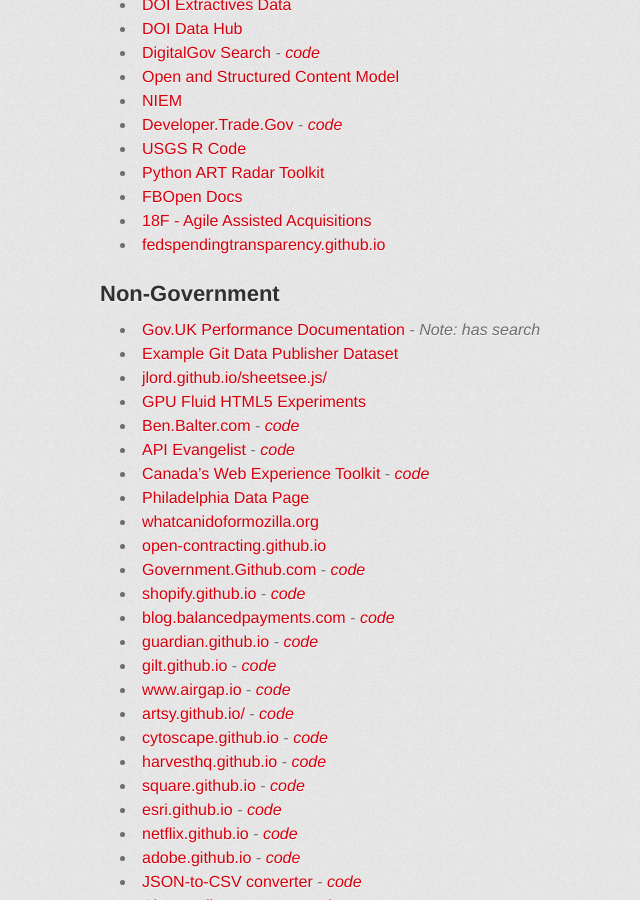
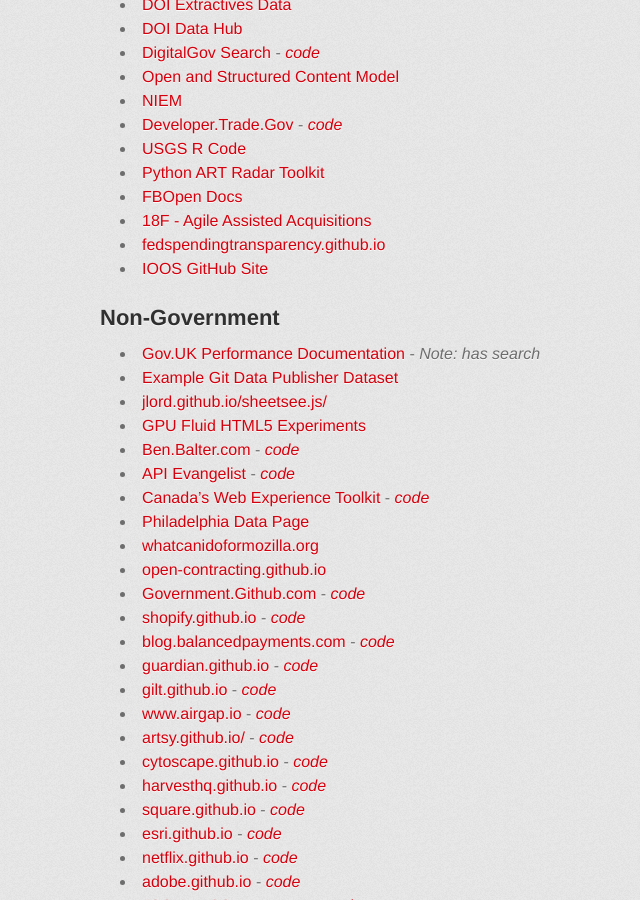
Before and after one commit to GSA/Open-Data-Collaboration-Sandbox, a Jekyll site: the page built from website_examples.md, in a window 1280 px wide and 900 px high, scrolled down 893 px. Shown: the whole window, without its empty margins (230-870 px from the left). Built offline with Jekyll 4.4.1, drawn with Linux system fonts in a browser that asks for light colours; some web fonts are replaced.

Commit message:
adding ioos page

```diff
--- a/website_examples.md
+++ b/website_examples.md
@@ -42,6 +42,7 @@
 * [FBOpen Docs](http://18f.github.io/fbopen/)
 * [18F - Agile Assisted Acquisitions](http://18f.github.io/aaa/)
 * [fedspendingtransparency.github.io](http://fedspendingtransparency.github.io/)
+* [IOOS GitHub Site](http://ioos.github.io/)
 
 ## Non-Government
 
```
